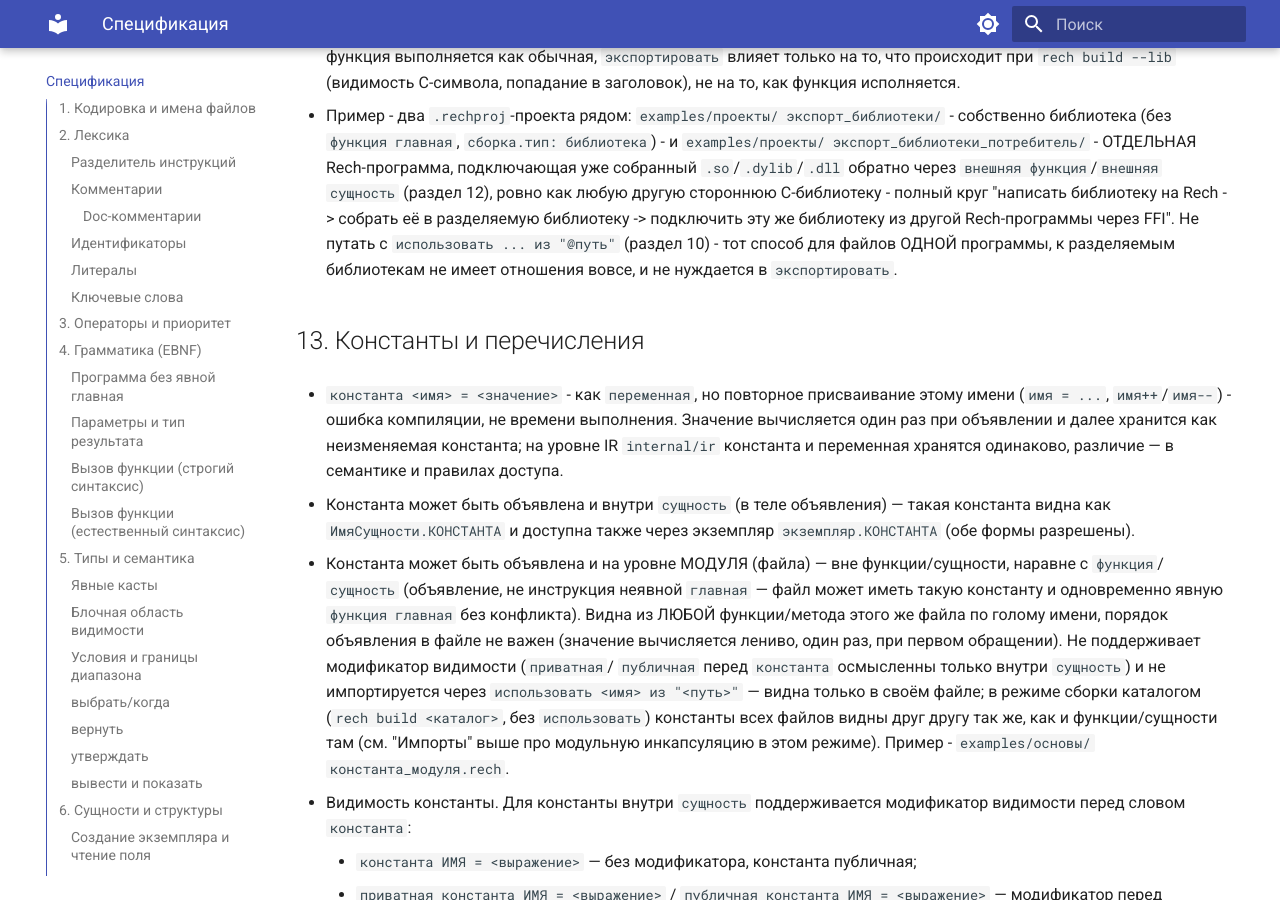
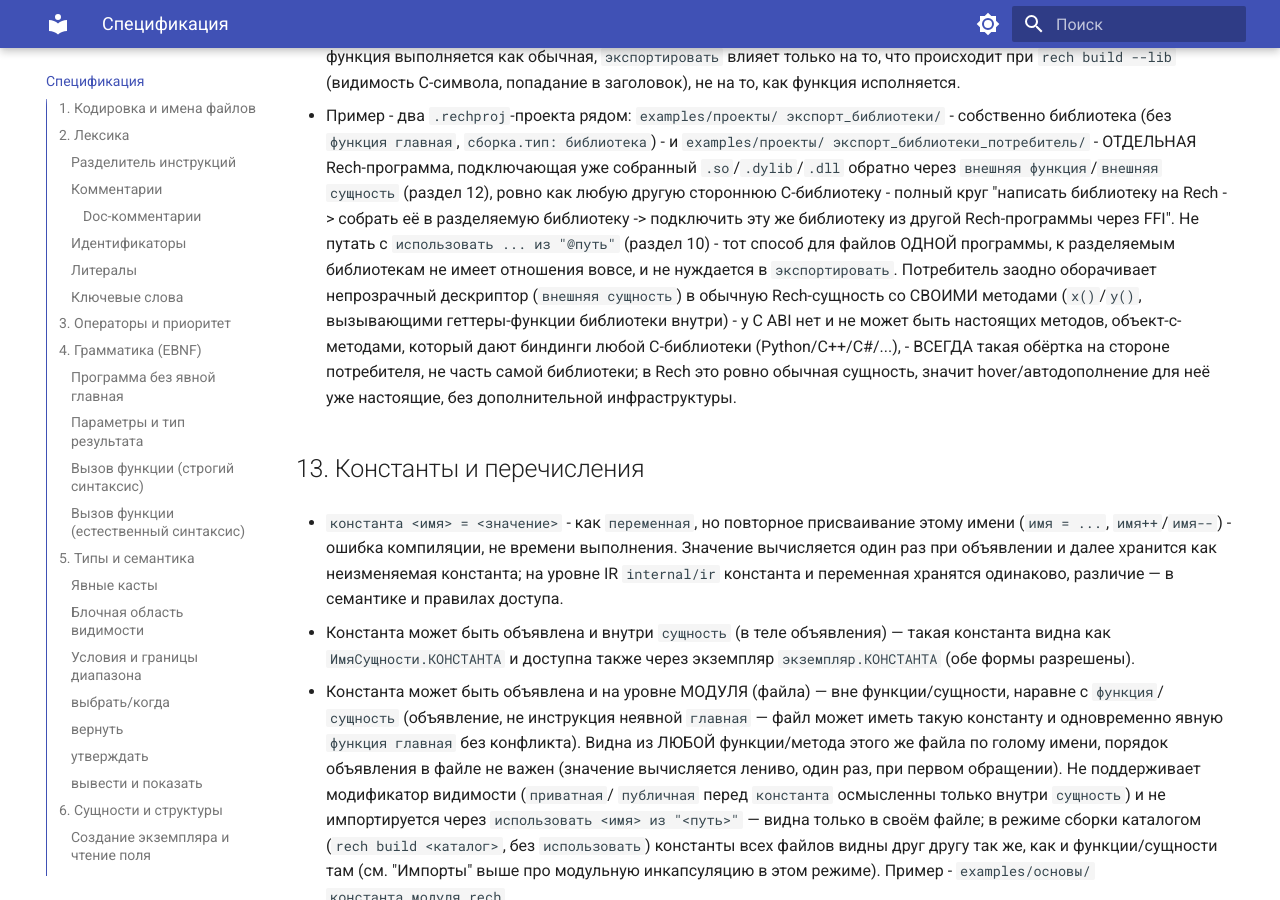
Before and after one commit to IlyaFeoktistov/Rech, an MkDocs documentation site: the page built from docs/SPEC.md, in a window 1280 px wide and 900 px high, scrolled down 40565 px. Built offline with MkDocs 1.6.1 and Material for MkDocs 9.7.7, drawn with Linux system fonts in a browser that asks for light colours.

Commit message:
Пример потребителя FFI: обёртка над дескриптором с настоящими методами
Точка у потребителя теперь обычная Rech-сущность (методы x()/y()), не
голые свободные функции с дескриптором - тот же приём, каким Python/C++/
C#-биндинги оборачивают любую C-библиотеку (у C ABI нет методов вообще,
объект-с-методами - всегда обёртка на стороне потребителя). Опаковый
дескриптор переименован в ТочкаДескриптор ("как"), имя "Точка" отдано
обёртке.

```diff
--- a/docs/SPEC.md
+++ b/docs/SPEC.md
@@ -2122,6 +2122,14 @@ Rech, а вызов кода на Rech из C/C++/Python (ctypes)/Go (cgo) и т
   Rech-программы через FFI". Не путать с `использовать ... из "@путь"`
   (раздел 10) - тот способ для файлов ОДНОЙ программы, к разделяемым
   библиотекам не имеет отношения вовсе, и не нуждается в `экспортировать`.
+  Потребитель заодно оборачивает непрозрачный дескриптор (`внешняя
+  сущность`) в обычную Rech-сущность со СВОИМИ методами (`x()`/`y()`,
+  вызывающими геттеры-функции библиотеки внутри) - у C ABI нет и не может
+  быть настоящих методов, объект-с-методами, который дают биндинги любой
+  C-библиотеки (Python/C++/C#/...), - ВСЕГДА такая обёртка на стороне
+  потребителя, не часть самой библиотеки; в Rech это ровно обычная
+  сущность, значит hover/автодополнение для неё уже настоящие, без
+  дополнительной инфраструктуры.
 
 ## 13. Константы и перечисления
 
```
Also changed, not shown: 1 other file.
